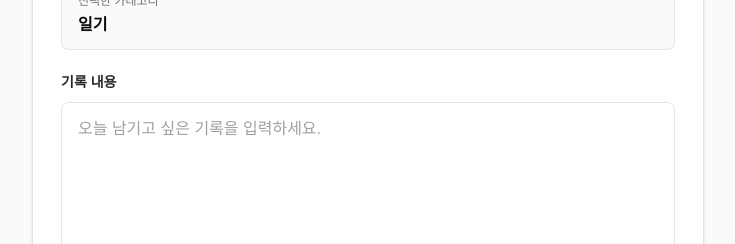
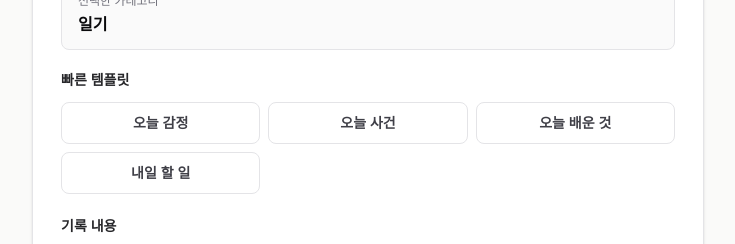
Before and after one commit to beomchani3-debug/life-ledger1, a Next.js app: page / in a window 1280 px wide. Shown: the part 321-565 px from the top of the page, without its empty margins (272-1007 px from the left). Built offline with nearby package versions, Linux system fonts and the light colour scheme; no server answers; the database is empty.

Commit message:
Add quick templates and search

```diff
--- a/app/page.tsx
+++ b/app/page.tsx
@@ -24,7 +24,150 @@ type LedgerRecord = {
   createdAt: string;
 };
 
+type QuickTemplate = {
+  label: string;
+  template: string;
+};
+
 const BACKUP_STORAGE_KEY = "life-ledger:backup-records";
+const quickTemplates: Record<Category, QuickTemplate[]> = {
+  일기: [
+    {
+      label: "오늘 감정",
+      template: "[오늘 감정]\n감정:\n이유:\n몸 상태:\n남기고 싶은 말:",
+    },
+    {
+      label: "오늘 사건",
+      template: "[오늘 사건]\n무슨 일이 있었나:\n내 반응:\n배운 점:\n다음 행동:",
+    },
+    {
+      label: "오늘 배운 것",
+      template: "[오늘 배운 것]\n배운 내용:\n왜 중요했나:\n적용할 점:",
+    },
+    {
+      label: "내일 할 일",
+      template: "[내일 할 일]\n가장 중요한 일:\n작은 할 일:\n준비할 것:",
+    },
+  ],
+  투자: [
+    {
+      label: "매수 기록",
+      template: "[매수 기록]\n종목:\n수량:\n단가:\n총액:\n매수 이유:\n느낀 점:",
+    },
+    {
+      label: "매도 기록",
+      template: "[매도 기록]\n종목:\n수량:\n단가:\n총액:\n매도 이유:\n느낀 점:",
+    },
+    {
+      label: "배당 기록",
+      template: "[배당 기록]\n종목:\n배당금:\n입금일:\n재투자 여부:\n느낀 점:",
+    },
+    {
+      label: "투자 아이디어",
+      template: "[투자 아이디어]\n아이디어:\n근거:\n확인할 것:\n리스크:",
+    },
+    {
+      label: "종목 분석 메모",
+      template: "[종목 분석 메모]\n종목:\n사업 내용:\n좋은 점:\n걱정되는 점:\n다음 확인:",
+    },
+  ],
+  지출: [
+    {
+      label: "식비",
+      template: "[식비]\n장소:\n금액:\n결제수단:\n메모:",
+    },
+    {
+      label: "교통비",
+      template: "[교통비]\n이동:\n금액:\n결제수단:\n메모:",
+    },
+    {
+      label: "구독료",
+      template: "[구독료]\n서비스:\n금액:\n갱신일:\n유지 여부:",
+    },
+    {
+      label: "고정비",
+      template: "[고정비]\n항목:\n금액:\n납부일:\n줄일 방법:",
+    },
+    {
+      label: "용돈 사용",
+      template: "[용돈 사용]\n사용처:\n금액:\n이유:\n만족도:",
+    },
+    {
+      label: "기타 지출",
+      template: "[기타 지출]\n항목:\n금액:\n결제수단:\n메모:",
+    },
+  ],
+  운동: [
+    {
+      label: "오늘 운동",
+      template: "[오늘 운동]\n운동 부위:\n운동 내용:\n세트/횟수:\n느낀 점:",
+    },
+    {
+      label: "몸무게",
+      template: "[몸무게]\n몸무게:\n측정 시간:\n컨디션:\n메모:",
+    },
+    {
+      label: "컨디션",
+      template: "[컨디션]\n수면:\n피로도:\n에너지:\n운동 가능 여부:",
+    },
+    {
+      label: "통증/불균형",
+      template: "[통증/불균형]\n부위:\n증상:\n강도:\n가능한 원인:\n대응:",
+    },
+    {
+      label: "내일 운동 계획",
+      template: "[내일 운동 계획]\n운동 부위:\n목표:\n주의할 점:\n준비물:",
+    },
+  ],
+  콘텐츠: [
+    {
+      label: "쇼츠 아이디어",
+      template: "[쇼츠 아이디어]\n주제:\n훅:\n핵심 메시지:\n마무리:",
+    },
+    {
+      label: "대본 초안",
+      template: "[대본 초안]\n제목:\n도입:\n본문:\n마무리:",
+    },
+    {
+      label: "영상 프롬프트",
+      template: "[영상 프롬프트]\n장면:\n스타일:\n카메라:\n분위기:\n추가 요소:",
+    },
+    {
+      label: "나레이션",
+      template: "[나레이션]\n톤:\n문장:\n강조할 단어:\n수정 메모:",
+    },
+    {
+      label: "업로드 기록",
+      template: "[업로드 기록]\n플랫폼:\n제목:\n업로드 시간:\n메모:",
+    },
+    {
+      label: "조회수/성과 기록",
+      template: "[조회수/성과 기록]\n콘텐츠:\n조회수:\n반응:\n배운 점:",
+    },
+  ],
+  가치관: [
+    {
+      label: "오늘의 생각",
+      template: "[오늘의 생각]\n생각:\n이유:\n내게 주는 의미:",
+    },
+    {
+      label: "내가 중요하게 여기는 것",
+      template: "[내가 중요하게 여기는 것]\n가치:\n왜 중요한가:\n오늘의 행동:",
+    },
+    {
+      label: "인생 방향",
+      template: "[인생 방향]\n방향:\n현재 위치:\n다음 선택:",
+    },
+    {
+      label: "관계에서 느낀 점",
+      template: "[관계에서 느낀 점]\n상황:\n느낀 점:\n내가 배운 것:\n다음 태도:",
+    },
+    {
+      label: "요즘 믿고 있는 것",
+      template: "[요즘 믿고 있는 것]\n믿고 있는 것:\n그 이유:\n검증할 질문:",
+    },
+  ],
+};
 const tagRules: Array<{
   category: Category;
   keywords: string[];
@@ -145,18 +288,26 @@ function createDailyMarkdown(records: LedgerRecord[], date: string) {
   const recommendedTags = records.flatMap((record) =>
     getRecommendedTags(record.content),
   );
+  const uniqueRecommendedTags = Array.from(new Set<Category>(recommendedTags));
   const connectionTags = Array.from(
     new Set<Category>([...categories, ...recommendedTags]),
   )
     .map((category) => `- [[${category}]]`)
     .join("\n");
+  const recommendedTagLines =
+    uniqueRecommendedTags.length > 0
+      ? uniqueRecommendedTags.map((category) => `- [[${category}]]`).join("\n")
+      : "- ";
 
   return `# ${date} Life Ledger
 
 ${categorySections}
 
 ## 연결 태그
-${connectionTags}`;
+${connectionTags}
+
+## 추천 태그
+${recommendedTagLines}`;
 }
 
 function backupRecord(record: Pick<LedgerRecord, "category" | "content">) {
@@ -189,6 +340,7 @@ function backupRecord(record: Pick<LedgerRecord, "category" | "content">) {
 export default function Home() {
   const [selectedCategory, setSelectedCategory] = useState<Category>("일기");
   const [selectedFilter, setSelectedFilter] = useState<CategoryFilter>("전체");
+  const [searchQuery, setSearchQuery] = useState("");
   const [content, setContent] = useState("");
   const [records, setRecords] = useState<LedgerRecord[]>([]);
   const [copyMessage, setCopyMessage] = useState("");
@@ -230,11 +382,20 @@ export default function Home() {
     [records, today],
   );
   const filteredRecords = useMemo(
-    () =>
-      selectedFilter === "전체"
-        ? records
-        : records.filter((record) => record.category === selectedFilter),
-    [records, selectedFilter],
+    () => {
+      const normalizedSearchQuery = searchQuery.trim().toLowerCase();
+
+      return records.filter((record) => {
+        const matchesCategory =
+          selectedFilter === "전체" || record.category === selectedFilter;
+        const matchesSearch =
+          !normalizedSearchQuery ||
+          record.content.toLowerCase().includes(normalizedSearchQuery);
+
+        return matchesCategory && matchesSearch;
+      });
+    },
+    [records, searchQuery, selectedFilter],
   );
 
   const draftMarkdown = useMemo(
@@ -284,6 +445,12 @@ export default function Home() {
     setIsSaving(false);
     setCopyMessage("저장되었습니다.");
     await fetchRecords();
+  }
+
+  function handleTemplateSelect(template: string) {
+    setContent(template);
+    setCopyMessage("템플릿이 입력되었습니다.");
+    setErrorMessage("");
   }
 
   async function handleDelete(recordId: string) {
@@ -357,6 +524,22 @@ export default function Home() {
             </p>
           </div>
 
+          <div className="mt-5 space-y-3">
+            <p className="text-sm font-semibold text-zinc-800">빠른 템플릿</p>
+            <div className="grid grid-cols-2 gap-2 sm:grid-cols-3">
+              {quickTemplates[selectedCategory].map((template) => (
+                <button
+                  key={template.label}
+                  type="button"
+                  onClick={() => handleTemplateSelect(template.template)}
+                  className="touch-manipulation rounded-lg border border-zinc-200 bg-white px-3 py-2.5 text-sm font-semibold text-zinc-700 transition hover:border-zinc-950 hover:text-zinc-950"
+                >
+                  {template.label}
+                </button>
+              ))}
+            </div>
+          </div>
+
           <label className="mt-5 block">
             <span className="text-sm font-semibold text-zinc-800">기록 내용</span>
             <textarea
@@ -420,6 +603,17 @@ export default function Home() {
               {filteredRecords.length}개
             </span>
           </div>
+
+          <label className="block">
+            <span className="text-sm font-semibold text-zinc-800">검색</span>
+            <input
+              type="search"
+              value={searchQuery}
+              onChange={(event) => setSearchQuery(event.target.value)}
+              placeholder="기록 내용 검색"
+              className="mt-2 w-full rounded-lg border border-zinc-200 bg-white px-4 py-3 text-base text-zinc-950 outline-none transition placeholder:text-zinc-400 focus:border-zinc-950 focus:ring-4 focus:ring-zinc-950/10"
+            />
+          </label>
 
           <div className="grid grid-cols-2 gap-2 sm:grid-cols-4">
             {filterCategories.map((category) => {
```
